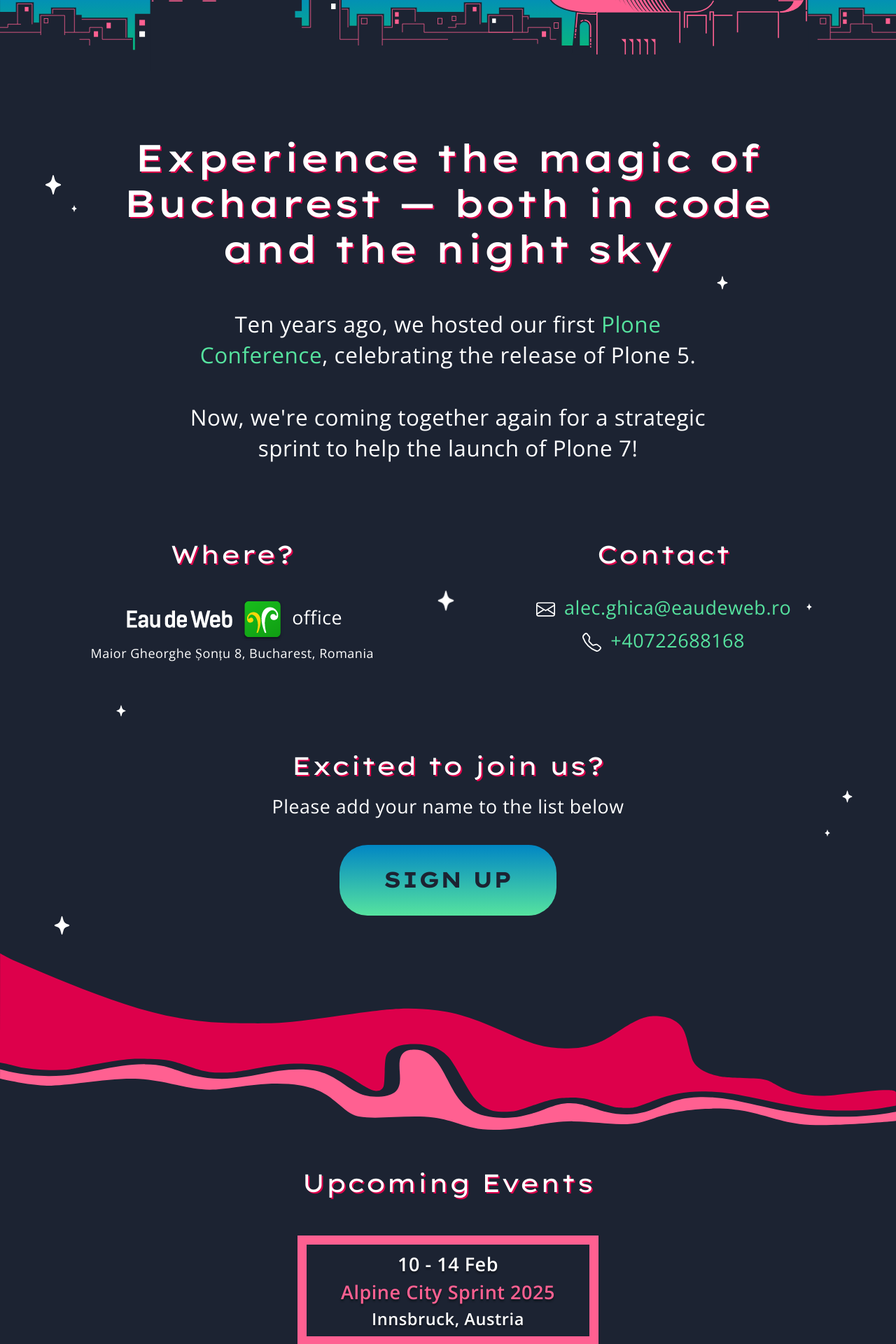
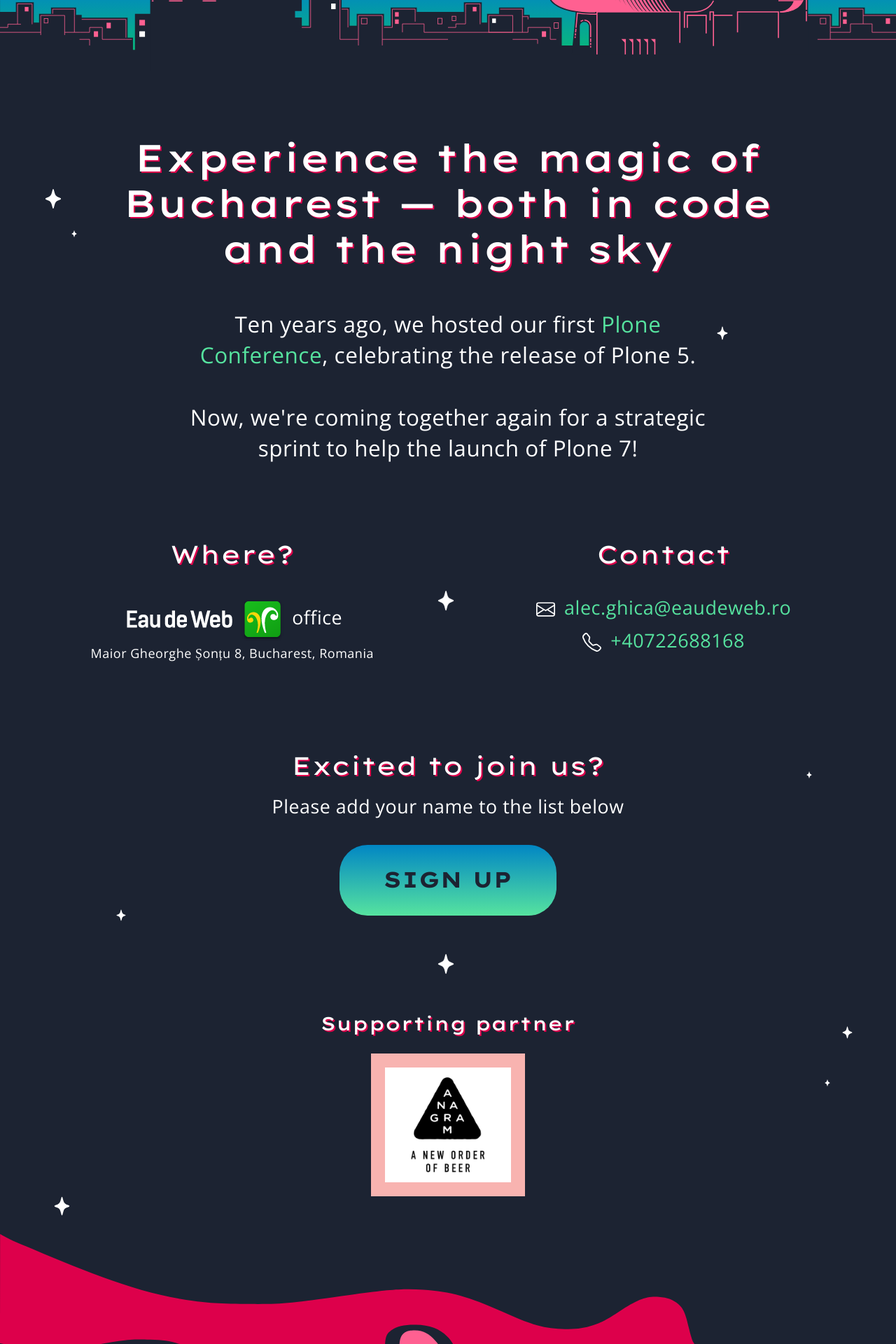
Before and after one commit to eaudeweb/eaudeweb.github.com, a Jekyll site: the page built from plone-bucharest-sprint-2025.html, in a window 1280 px wide. Shown: the part 761-2681 px from the top of the page at 70% size. Built offline with Jekyll 4.4.1, drawn with Linux system fonts in a browser that asks for light colours.

Commit message:
v4.3 add Anagram supporting partner

```diff
--- a/_layouts/plone.html
+++ b/_layouts/plone.html
@@ -196,6 +196,28 @@
             </a>
           </div>
         </section>
+
+        <section id="sponsors" class="text-center mt-md-5">
+          <div
+            class="col-12 col-md-auto align-items-center justify-content-center d-flex my-3 mt-md-0"
+          >
+            <div class="star"></div>
+          </div>
+          <h2 class="h4 mb-2 mt-md-5">Supporting partner</h2>
+          <div
+            class="d-flex gap-3 justify-content-center align-items-center mb-5"
+          >
+            <a
+              href="https://anagrambrewing.com/"
+              rel="external"
+              target="_blank"
+              title="Mailing list"
+              class="anagram text-decoration-none mt-3"
+            >
+              <img src="plone-conf-2025/Anagram_logo_1.webp" />
+            </a>
+          </div>
+        </section>
       </div>
     </div>
     <img class="img-fluid w-100 mb-5" src="./plone-conf-2025/footer2.svg" />
--- a/plone-conf-2025/main.css
+++ b/plone-conf-2025/main.css
@@ -969,9 +969,29 @@
 }
 
 footer {
-  background-image: linear-gradient(
-    to-bottom,
-    var(--dark-blue),
-    var(--pink)
-  );
+  background-image: linear-gradient(to-bottom, var(--dark-blue), var(--pink));
 }
+
+.back-to-edw {
+  font-size: 12px;
+  position: absolute;
+  top: 5px;
+  left: 5px;
+  z-index: 1;
+}
+
+.anagram {
+  background-color: white;
+  border: 20px solid #f8b3b0;
+  display: block;
+
+  img {
+    width: 180px;
+  }
+}
+
+#sponsors {
+  .star {
+    width: 30px;
+  }
+}
```
Also changed, not shown: plone-conf-2025/Anagram_logo_1.webp (added).
